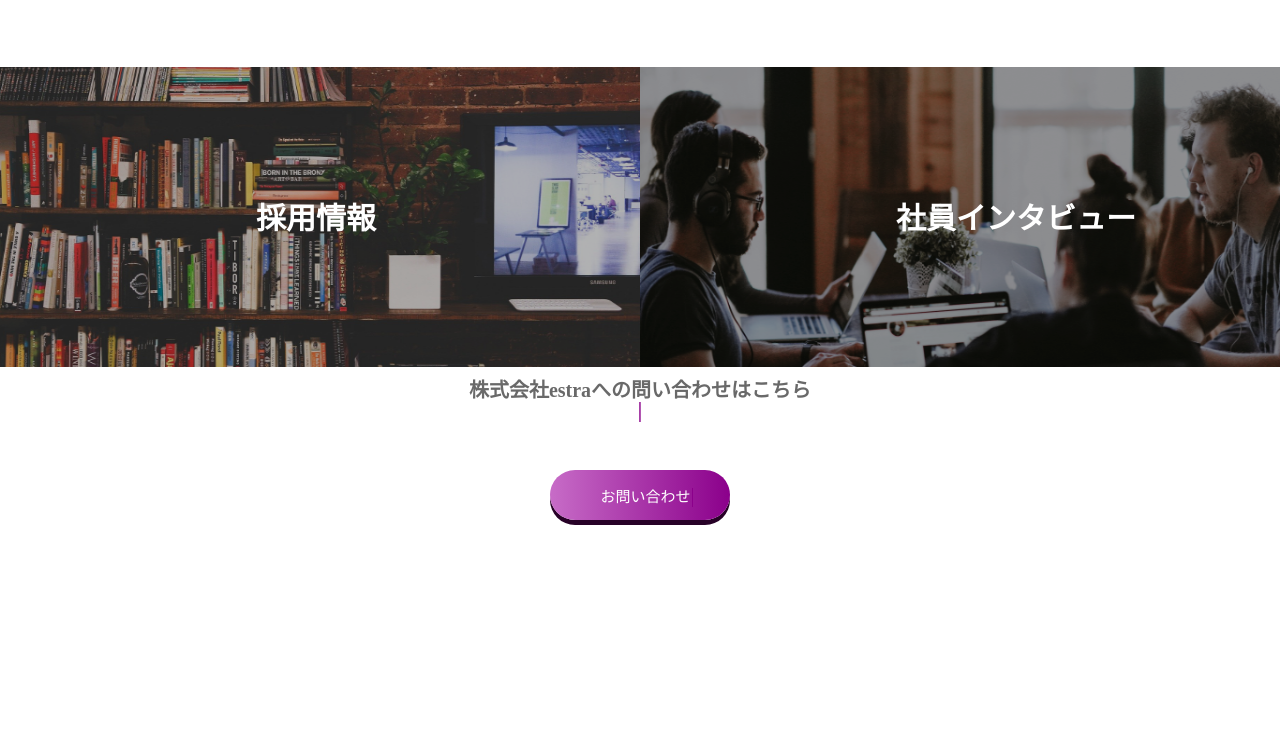
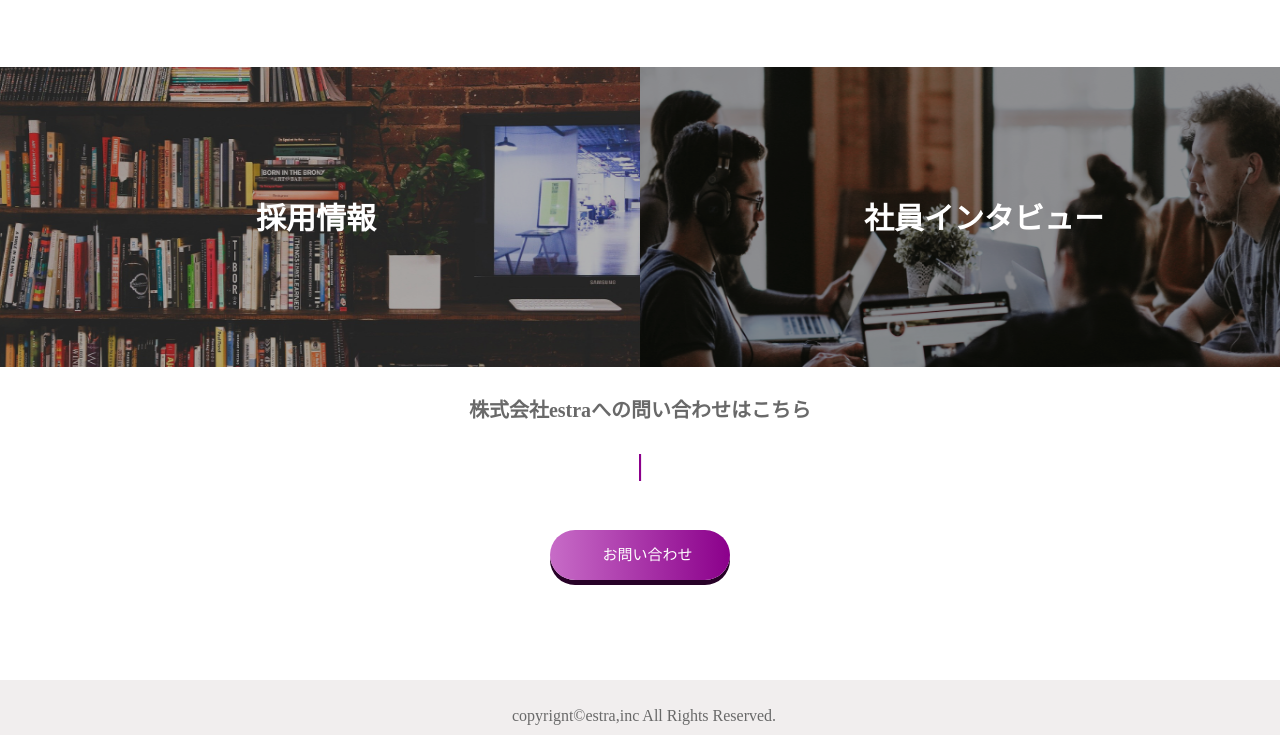
Before and after one commit to tamaweblab/20231216_ogawarie_lp, a plain HTML site: page index.html in a window 1280 px wide. Shown: the part 3323-4058 px from the top of the page. Before the commit the page ends 3943 px from the top, so only its background shows below. Drawn offline with Linux system fonts and the light colour scheme; a web font is replaced by a local one.

Commit message:
課題提出

```diff
--- a/css/style.css
+++ b/css/style.css
@@ -491,29 +491,32 @@ table th {
     color: #fff;
     z-index: 2;
     top: 50%;
-    left: 40%;
+    left: 35%;
 
 }
 
-.Contact {
+.Contact-text {
     color: dimgray;
     text-align: center;
     font-size: 20px;
     font-weight: bold;
-    margin-top: 10px;
+    margin-top: 30px;
 
 }
-.Contact ::after{
-    content:"|" ;
-    color:darkmagenta;
-    font-size: 20px;
+
+.Contact-text::after {
+    white-space: pre;
+    content: "\A|";
+    color: darkmagenta;
+    font-size: 30px;
 
 }
+
 .content-btn {
     position: relative;
     width: 180px;
     height: 50px;
-    background:linear-gradient(90deg, rgb(199, 108, 199),darkmagenta) ;
+    background: linear-gradient(90deg, rgb(199, 108, 199), darkmagenta);
     color: #fff;
     padding: 10px 0;
     text-decoration: none;
@@ -525,10 +528,11 @@ table th {
     display: block;
     font-weight: lighter;
     font-size: 15px;
-    box-shadow: 0 5px rgb(39, 1, 39) ;
+    box-shadow: 0 5px rgb(39, 1, 39);
 
 }
-.content-btn::before{
+
+.content-btn::before {
     content: "";
     position: absolute;
     top: 50%;
@@ -541,3 +545,21 @@ table th {
 
 
 }
+
+.footer {
+    position: relative;
+    width: 100%;
+    height: 55px;
+    background-color: rgba(232, 227, 227, 0.612);
+    text-align: center;
+}
+
+.copyrignt {
+    color: dimgray;
+    position: absolute;
+    top: 50%;
+   left: 40%;
+
+
+
+}
--- a/index.html
+++ b/index.html
@@ -194,10 +194,13 @@
                 </div>
             </div>
             <div class="Contact">
-                <p class="Contact">株式会社estraへの問い合わせはこちら<br></p>
+                <p class="Contact-text">株式会社estraへの問い合わせはこちら<br></p>
                 <a href="" class="content-btn">お問い合わせ</a>
             </div>
         </main>
+        <footer class="footer">
+            <p class="copyrignt">copyrignt&copy;estra,inc All Rights Reserved.</p>
+        </footer>
 </body>
 
 </html>
```
